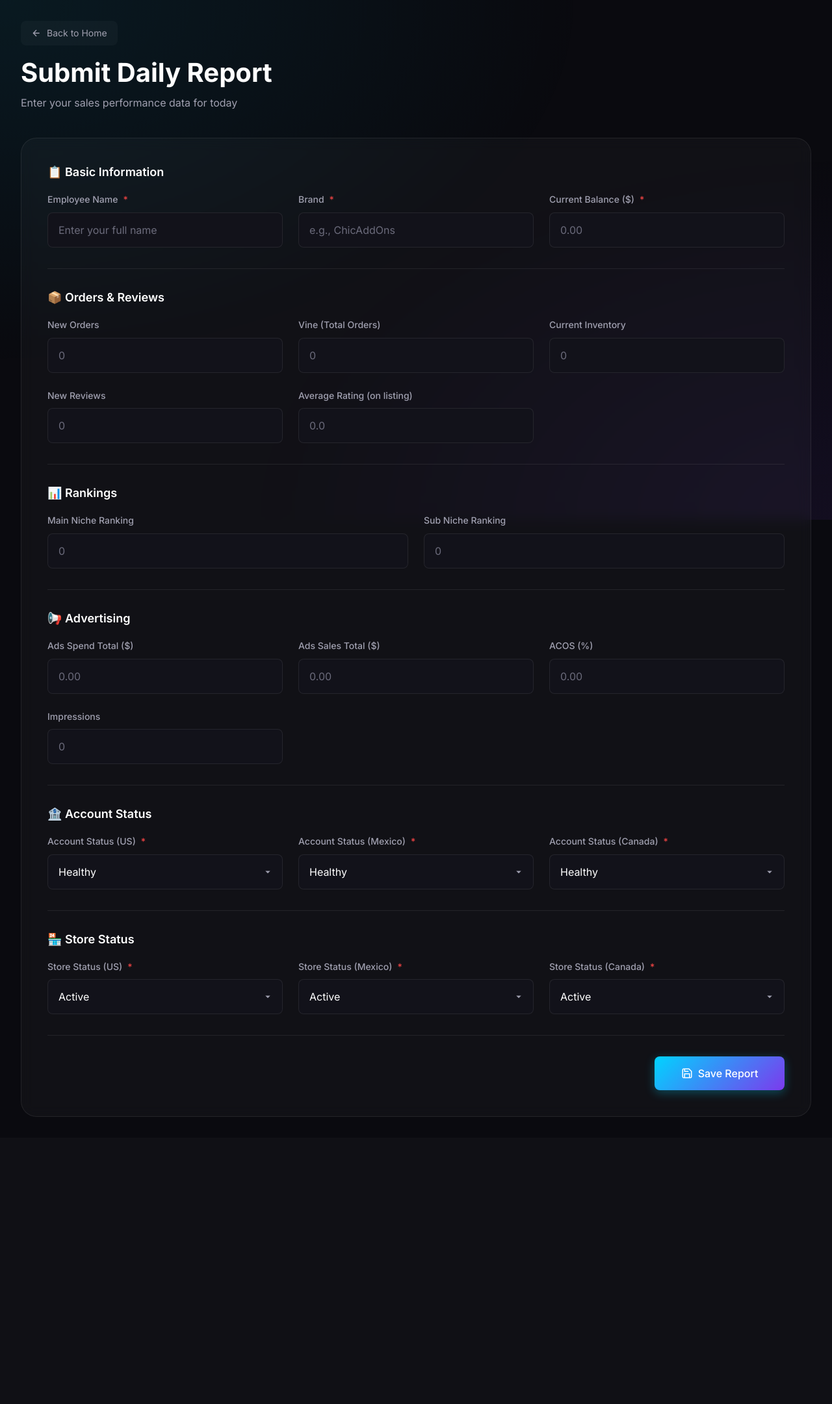
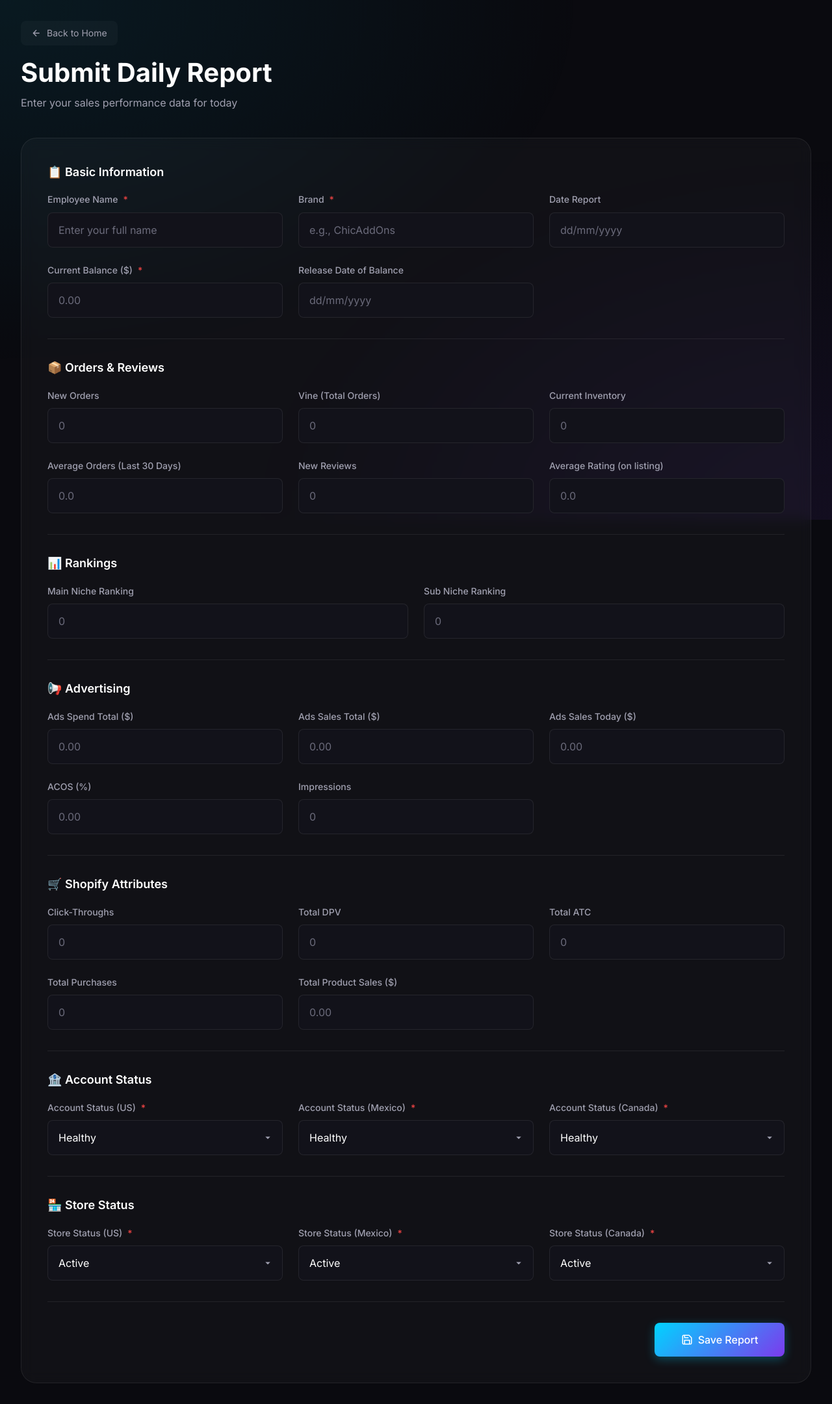
Before and after one commit to Katechnology/psa_report_tool, a Flask app: page /employee in a window 1280 px wide. Shown: the whole page at 65% size. Before the commit the page ends 1719 px from the top, so only its background shows below. Run offline with Flask 3, Linux system fonts and the light colour scheme; some libraries are stand-ins or nearby versions.

Commit message:
Add new fields: date_report, release_date_balance, avg_orders_30d, ads_sales_today, Shopify attributes

```diff
--- a/app.py
+++ b/app.py
@@ -67,10 +67,12 @@ def employee():
                 report_date=bangkok_now.date(),
                 created_at=bangkok_now.replace(tzinfo=None),  # Store without timezone
 
-                # Required fields
+                # Basic Information
                 employee_name=request.form.get('employee_name', '').strip(),
                 brand=request.form.get('brand', '').strip(),
+                date_report=request.form.get('date_report', '').strip(),
                 current_balance=float(request.form.get('current_balance', 0) or 0),
+                release_date_balance=request.form.get('release_date_balance', '').strip(),
 
                 # Account Status (required)
                 account_status_us=request.form.get('account_status_us', 'Healthy'),
@@ -82,18 +84,31 @@ def employee():
                 store_status_mexico=request.form.get('store_status_mexico', 'Active'),
                 store_status_canada=request.form.get('store_status_canada', 'Active'),
 
-                # Optional fields
+                # Orders & Reviews
                 new_orders=int(request.form.get('new_orders', 0) or 0),
                 vine_total_orders=int(request.form.get('vine_total_orders', 0) or 0),
                 current_inventory=int(request.form.get('current_inventory', 0) or 0),
+                average_orders_30_days=float(request.form.get('average_orders_30_days', 0) or 0),
                 new_reviews=int(request.form.get('new_reviews', 0) or 0),
                 average_rating=float(request.form.get('average_rating', 0) or 0),
+
+                # Rankings
                 main_niche_ranking=int(request.form.get('main_niche_ranking', 0) or 0),
                 sub_niche_ranking=int(request.form.get('sub_niche_ranking', 0) or 0),
+
+                # Advertising
                 ads_spend_total=float(request.form.get('ads_spend_total', 0) or 0),
                 ads_sales_total=float(request.form.get('ads_sales_total', 0) or 0),
+                ads_sales_today=float(request.form.get('ads_sales_today', 0) or 0),
                 acos=float(request.form.get('acos', 0) or 0),
-                impressions=int(request.form.get('impressions', 0) or 0)
+                impressions=int(request.form.get('impressions', 0) or 0),
+
+                # Shopify Attributes
+                shopify_click_throughs=int(request.form.get('shopify_click_throughs', 0) or 0),
+                shopify_total_dpv=int(request.form.get('shopify_total_dpv', 0) or 0),
+                shopify_total_atc=int(request.form.get('shopify_total_atc', 0) or 0),
+                shopify_total_purchases=int(request.form.get('shopify_total_purchases', 0) or 0),
+                shopify_total_product_sales=float(request.form.get('shopify_total_product_sales', 0) or 0)
             )
 
             # Validate required fields
@@ -257,18 +272,27 @@ def export_csv():
             'created_at': r.created_at.strftime('%d/%m/%Y %H:%M:%S'),
             'employee_name': r.employee_name,
             'brand': r.brand,
+            'date_report': r.date_report,
             'current_balance': r.current_balance,
+            'release_date_balance': r.release_date_balance,
             'new_orders': r.new_orders,
             'vine_total_orders': r.vine_total_orders,
             'current_inventory': r.current_inventory,
+            'average_orders_30_days': r.average_orders_30_days,
             'new_reviews': r.new_reviews,
             'average_rating': r.average_rating,
             'main_niche_ranking': r.main_niche_ranking,
             'sub_niche_ranking': r.sub_niche_ranking,
             'ads_spend_total': r.ads_spend_total,
             'ads_sales_total': r.ads_sales_total,
+            'ads_sales_today': r.ads_sales_today,
             'acos': r.acos,
             'impressions': r.impressions,
+            'shopify_click_throughs': r.shopify_click_throughs,
+            'shopify_total_dpv': r.shopify_total_dpv,
+            'shopify_total_atc': r.shopify_total_atc,
+            'shopify_total_purchases': r.shopify_total_purchases,
+            'shopify_total_product_sales': r.shopify_total_product_sales,
             'account_status_us': r.account_status_us,
             'account_status_mexico': r.account_status_mexico,
             'account_status_canada': r.account_status_canada,
--- a/templates/employee.html
+++ b/templates/employee.html
@@ -40,11 +40,27 @@
                     </div>
 
                     <div class="form-group">
+                        <label for="date_report" class="form-label">
+                            Date Report
+                        </label>
+                        <input type="text" class="form-control" id="date_report" name="date_report"
+                            placeholder="dd/mm/yyyy">
+                    </div>
+
+                    <div class="form-group">
                         <label for="current_balance" class="form-label">
                             Current Balance ($) <span class="required">*</span>
                         </label>
                         <input type="number" class="form-control" id="current_balance" name="current_balance"
                             placeholder="0.00" step="0.01" required>
+                    </div>
+
+                    <div class="form-group">
+                        <label for="release_date_balance" class="form-label">
+                            Release Date of Balance
+                        </label>
+                        <input type="text" class="form-control" id="release_date_balance" name="release_date_balance"
+                            placeholder="dd/mm/yyyy">
                     </div>
                 </div>
             </div>
@@ -75,6 +91,14 @@
                         </label>
                         <input type="number" class="form-control" id="current_inventory" name="current_inventory"
                             placeholder="0" min="0">
+                    </div>
+
+                    <div class="form-group">
+                        <label for="average_orders_30_days" class="form-label">
+                            Average Orders (Last 30 Days)
+                        </label>
+                        <input type="number" class="form-control" id="average_orders_30_days"
+                            name="average_orders_30_days" placeholder="0.0" step="0.01" min="0">
                     </div>
 
                     <div class="form-group">
@@ -138,6 +162,14 @@
                     </div>
 
                     <div class="form-group">
+                        <label for="ads_sales_today" class="form-label">
+                            Ads Sales Today ($)
+                        </label>
+                        <input type="number" class="form-control" id="ads_sales_today" name="ads_sales_today"
+                            placeholder="0.00" step="0.01" min="0">
+                    </div>
+
+                    <div class="form-group">
                         <label for="acos" class="form-label">
                             ACOS (%)
                         </label>
@@ -151,6 +183,52 @@
                         </label>
                         <input type="number" class="form-control" id="impressions" name="impressions" placeholder="0"
                             min="0">
+                    </div>
+                </div>
+            </div>
+
+            <!-- Section: Shopify Attributes -->
+            <div class="form-section">
+                <h3 class="form-section-title">🛒 Shopify Attributes</h3>
+                <div class="form-grid">
+                    <div class="form-group">
+                        <label for="shopify_click_throughs" class="form-label">
+                            Click-Throughs
+                        </label>
+                        <input type="number" class="form-control" id="shopify_click_throughs"
+                            name="shopify_click_throughs" placeholder="0" min="0">
+                    </div>
+
+                    <div class="form-group">
+                        <label for="shopify_total_dpv" class="form-label">
+                            Total DPV
+                        </label>
+                        <input type="number" class="form-control" id="shopify_total_dpv" name="shopify_total_dpv"
+                            placeholder="0" min="0">
+                    </div>
+
+                    <div class="form-group">
+                        <label for="shopify_total_atc" class="form-label">
+                            Total ATC
+                        </label>
+                        <input type="number" class="form-control" id="shopify_total_atc" name="shopify_total_atc"
+                            placeholder="0" min="0">
+                    </div>
+
+                    <div class="form-group">
+                        <label for="shopify_total_purchases" class="form-label">
+                            Total Purchases
+                        </label>
+                        <input type="number" class="form-control" id="shopify_total_purchases"
+                            name="shopify_total_purchases" placeholder="0" min="0">
+                    </div>
+
+                    <div class="form-group">
+                        <label for="shopify_total_product_sales" class="form-label">
+                            Total Product Sales ($)
+                        </label>
+                        <input type="number" class="form-control" id="shopify_total_product_sales"
+                            name="shopify_total_product_sales" placeholder="0.00" step="0.01" min="0">
                     </div>
                 </div>
             </div>
```
Also changed, not shown: models.py (+26 -2 lines).
